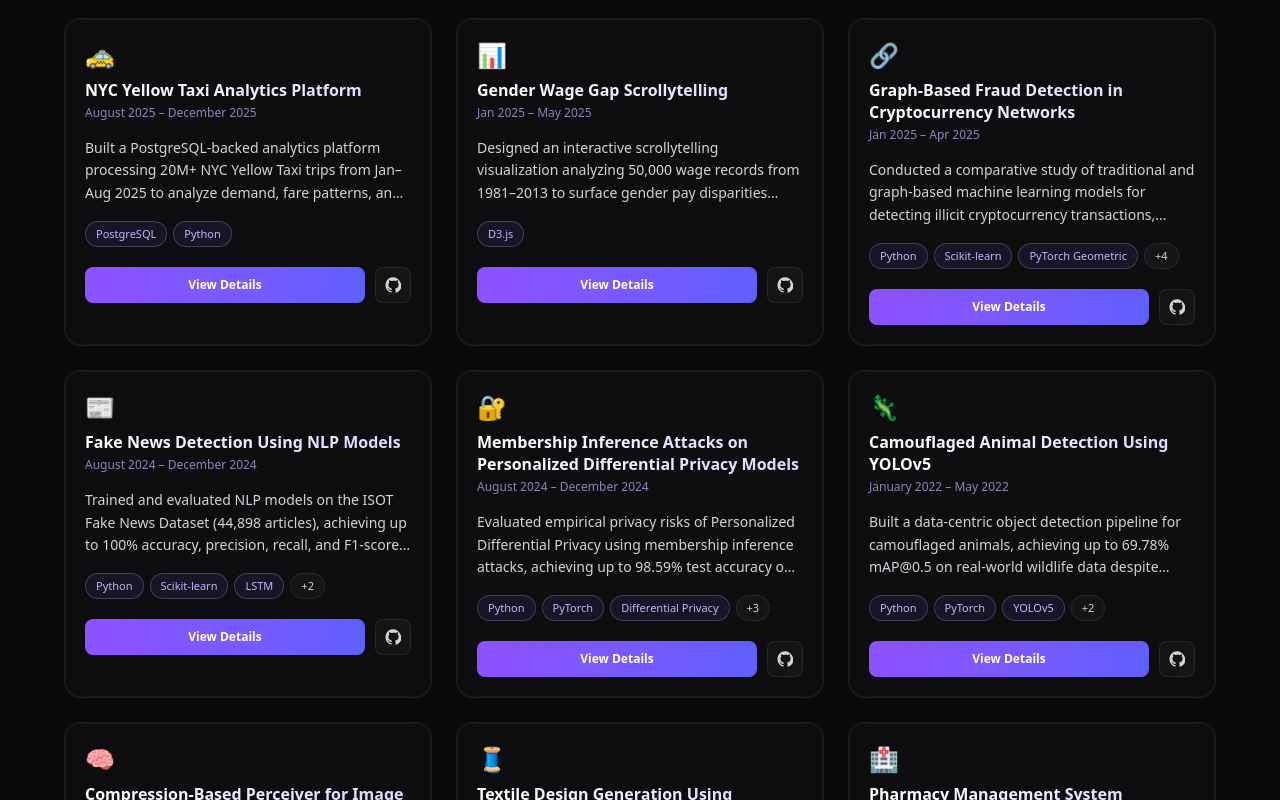
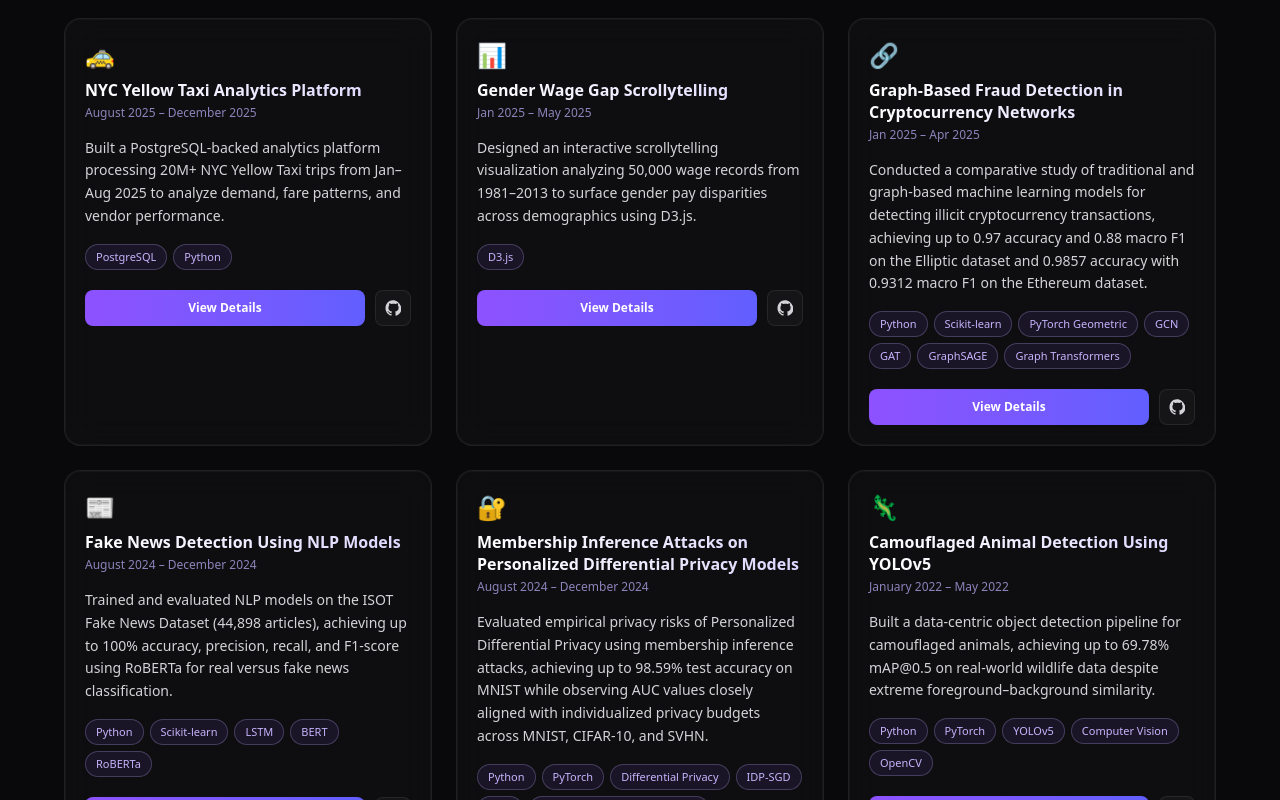
Before and after one commit to munawwar22HU/portfolio, a Next.js app: page / in a window 1280 px wide. Shown: the part 4800-5600 px from the top of the page. Built offline with nearby package versions, Linux system fonts and the light colour scheme.

Commit message:
Fix Project Summary Bug

```diff
--- a/src/sections/Projects.tsx
+++ b/src/sections/Projects.tsx
@@ -146,18 +146,15 @@ export default function Projects() {
                     </div>
 
                     {/* Summary */}
-                    <p className="text-sm text-zinc-300 leading-relaxed line-clamp-3 mb-4 break-words overflow-hidden">
+                    <p className="text-sm text-zinc-300 leading-relaxed mb-4 break-words">
                       {p.summary}
                     </p>
 
                     {/* Tags */}
                     <div className="flex flex-wrap gap-1.5 mb-5">
-                      {p.detail.stack.slice(0, 3).map((s) => (
+                      {p.detail.stack.map((s) => (
                         <Tag key={s}>{s}</Tag>
                       ))}
-                      {p.detail.stack.length > 3 && (
-                        <span className="pill text-xs">+{p.detail.stack.length - 3}</span>
-                      )}
                     </div>
 
                     {/* Actions */}
```
